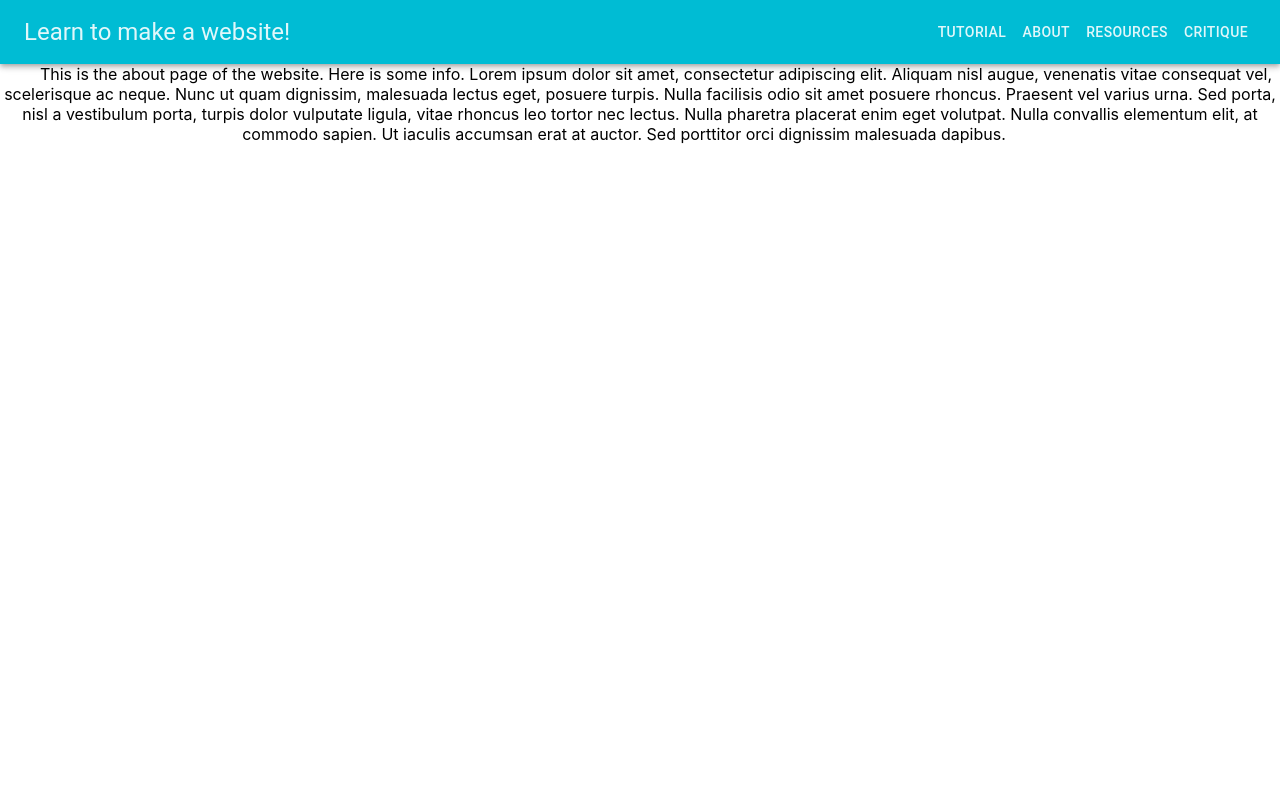
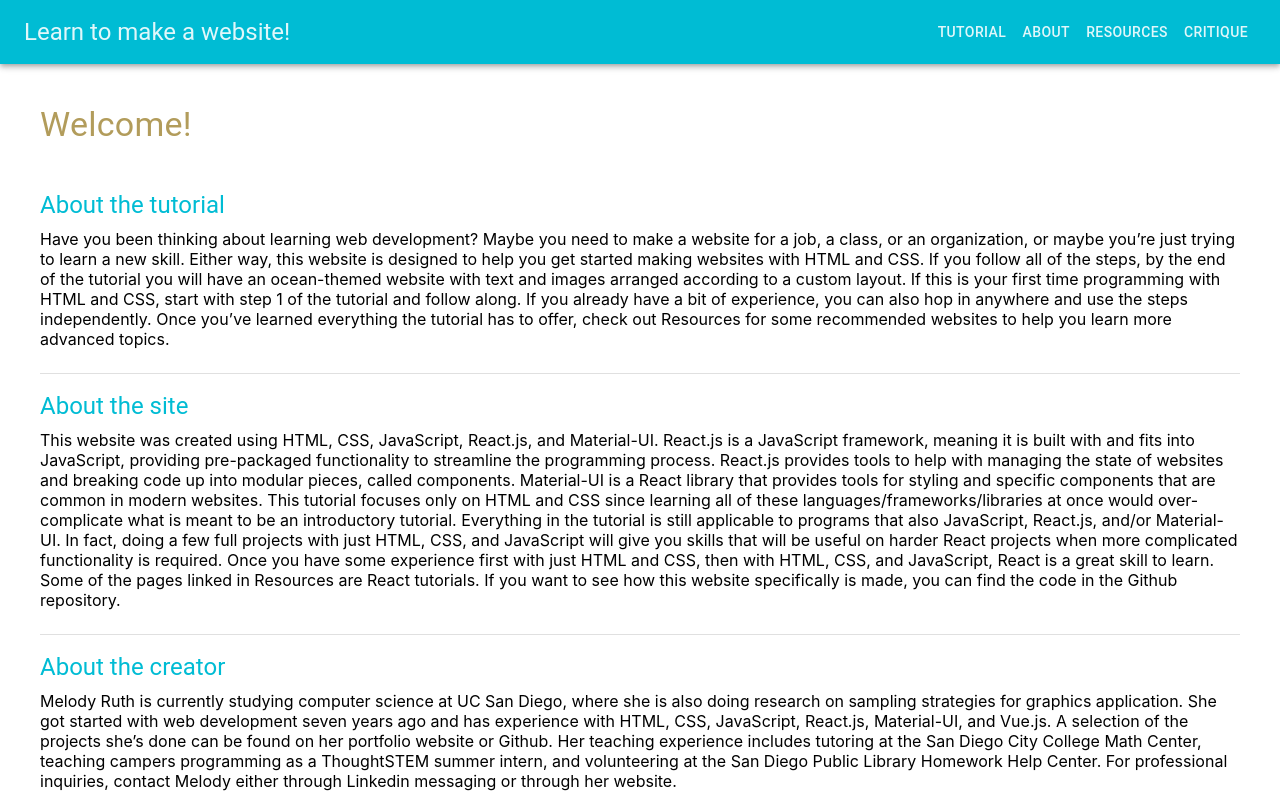
Before and after one commit to Melody-Ruth/website-tutorial, a React (Create React App) app: page /website-tutorial/about in a window 1280 px wide. Built offline with nearby package versions, Linux system fonts and the light colour scheme.

Commit message:
about page and working on refs

```diff
--- a/src/App.css
+++ b/src/App.css
@@ -38,7 +38,7 @@
 }
 
 .content {
-  overflow-y: hidden;
+  overflow-y: auto;
 }
 
 .mainContainer {
--- a/src/components/About.jsx
+++ b/src/components/About.jsx
@@ -1,18 +1,47 @@
 import React from 'react';
 import Typography from '@mui/material/Typography';
 import '../App.css';
+import './Tutorial/Tutorial.css';
+import { Divider } from '@mui/material';
 
 const About = () => {
     return (
-      <div>
-        <Typography variant="p" className="text" sx={{ p: "2em"}}>
-        This is the about page of the website. Here is some info. Lorem ipsum dolor sit amet, consectetur adipiscing elit.
-        Aliquam nisl augue, venenatis vitae consequat vel, scelerisque ac neque. Nunc ut quam dignissim, malesuada lectus eget, posuere turpis.
-        Nulla facilisis odio sit amet posuere rhoncus. Praesent vel varius urna. Sed porta, nisl a vestibulum porta, turpis dolor vulputate ligula,
-        vitae rhoncus leo tortor nec lectus. Nulla pharetra placerat enim eget volutpat.
-        Nulla convallis elementum elit, at commodo sapien. Ut iaculis accumsan erat at auctor. Sed porttitor orci dignissim malesuada dapibus.
-        </Typography>
-      </div>
+      <div className="aboutContainer">
+          <Typography variant="h4" color="secondary.dark" sx={{ mb: "0.8em"}}>
+          Welcome!
+          </Typography>
+          <div id="1.1" className="miniStep">
+            <Typography variant="h5" color="primary">
+            About the tutorial
+            </Typography>
+            <div class="stepParagraph">
+                <Typography variant="p">
+                Have you been thinking about learning web development? Maybe you need to make a website for a job, a class, or an organization, or maybe you’re just trying to learn a new skill. Either way, this website is designed to help you get started making websites with HTML and CSS. If you follow all of the steps, by the end of the tutorial you will have an ocean-themed website with text and images arranged according to a custom layout. If this is your first time programming with HTML and CSS, start with step 1 of the tutorial and follow along. If you already have a bit of experience, you can also hop in anywhere and use the steps independently. Once you’ve learned everything the tutorial has to offer, check out Resources for some recommended websites to help you learn more advanced topics.</Typography>
+            </div>
+          </div>
+          <Divider/>
+          <div id="1.2" className="miniStep">
+            <Typography variant="h5" color="primary">
+            About the site
+            </Typography>
+            <div class="stepParagraph">
+                <Typography variant="p">
+                This website was created using HTML, CSS, JavaScript, React.js, and Material-UI. React.js is a JavaScript framework, meaning it is built with and fits into JavaScript, providing pre-packaged functionality to streamline the programming process. React.js provides tools to help with managing the state of websites and breaking code up into modular pieces, called components. Material-UI is a React library that provides tools for styling and specific components that are common in modern websites. This tutorial focuses only on HTML and CSS since learning all of these languages/frameworks/libraries at once would over-complicate what is meant to be an introductory tutorial. Everything in the tutorial is still applicable to programs that also JavaScript, React.js, and/or Material-UI. In fact, doing a few full projects with just HTML, CSS, and JavaScript will give you skills that will be useful on harder React projects when more complicated functionality is required. Once you have some experience first with just HTML and CSS, then with HTML, CSS, and JavaScript, React is a great skill to learn. Some of the pages linked in Resources are React tutorials. If you want to see how this website specifically is made, you can find the code in the Github repository.
+                </Typography>
+            </div>
+          </div>
+          <Divider/>
+          <div id="1.3" className="miniStep">
+            <Typography variant="h5" color="primary">
+            About the creator
+            </Typography>
+            <div class="stepParagraph">
+                <Typography variant="p">
+                Melody Ruth is currently studying computer science at UC San Diego, where she is also doing research on sampling strategies for graphics application. She got started with web development seven years ago and has experience with HTML, CSS, JavaScript, React.js, Material-UI, and Vue.js. A selection of the projects she’s done can be found on her portfolio website or Github. Her teaching experience includes tutoring at the San Diego City College Math Center, teaching campers programming as a ThoughtSTEM summer intern, and volunteering at the San Diego Public Library Homework Help Center. For professional inquiries, contact Melody either through Linkedin messaging or through her website.
+                </Typography>
+            </div>
+          </div>
+        </div>
     )
   }
 
--- a/src/components/Tutorial/Step1.jsx
+++ b/src/components/Tutorial/Step1.jsx
@@ -1,4 +1,4 @@
-import React, { useState } from 'react';
+import React, { useState, useEffect, useRef } from 'react';
 import Card from '@mui/material/Card';
 import List from '@mui/material/List';
 import ListItem from '@mui/material/ListItem';
@@ -8,13 +8,45 @@ import '../../App.css';
 import './Tutorial.css';
 import { Divider } from '@mui/material';
 
-const Step1 = () => {
+const Step1 = (props) => {
+    const ref1 = React.createRef();
+    const ref2 = React.createRef();
+    const ref3 = React.createRef();
+    const [stepRefs, setStepRefs] = useState([]);
+    /*const [stepRefs, setStepRefs] = useState([React.createRef(), React.createRef(), React.createRef()]);
+    //const itemsRef = useRef([]);
+    const testRef = React.createRef();
+    const testRef2 = React.createRef();
+    const testRef3 = React.createRef();
+    const testRefList = [testRef, testRef2, testRef3];
+    useEffect(() => {
+        setStepRefs([testRef, testRef2, testRef3]);
+        console.log("loading up");
+        console.log(testRef);
+        console.log(stepRefs[0]);
+        console.log(testRefList);
+        //setStepRefs([useRef(null), useRef(null), useRef(null)]);
+        //props.setRefs(stepRefs);
+        //console.log(stepRefs);
+        //stepRef.current = itemsRef.current.slice(0, props.items.length);
+        //itemsRef.current = itemsRef.current.slice(0, 3);
+        //console.log(itemsRef);
+        console.log(stepRefs);
+        props.setRefs(stepRefs);
+    });*/
+    useEffect(() => {
+        console.log(ref1);
+        //let testVar = [];
+        //stepRefs = [ref1];
+        setStepRefs([ref1]);
+        console.log(stepRefs[0]);
+    }, []);
     return (
         <div className="stepContainer">
           <Typography variant="h4" color="secondary.dark" sx={{ mb: "0.8em"}}>
           Step 1: Hello, World!
           </Typography>
-          <div id="1.1" className="miniStep">
+          <div id="1.1" className="miniStep" ref={ref1}>
             <Typography variant="h5" color="primary">
             1.1 Your first website
             </Typography>
@@ -47,7 +79,7 @@ const Step1 = () => {
             </div>
           </div>
           <Divider/>
-          <div id="1.2" className="miniStep">
+          <div id="1.2" className="miniStep"  ref={ref2}>
             <Typography variant="h5" color="primary">
             1.2 Anatomy of an HTML file
             </Typography>
@@ -71,7 +103,7 @@ const Step1 = () => {
             </div>
           </div>
           <Divider/>
-          <div id="1.3" className="miniStep">
+          <div id="1.3" className="miniStep" ref={ref3}>
             <Typography variant="h5" color="primary">
             1.3 Text tags
             </Typography>
--- a/src/components/Tutorial/Tutorial.css
+++ b/src/components/Tutorial/Tutorial.css
@@ -20,6 +20,14 @@
     overflow-y: scroll;
 }
 
+.aboutContainer {
+    display: flex;
+    flex-direction: column;
+    padding: 2.5rem;
+    text-align: left;
+    overflow-y: auto;
+}
+
 .miniStep {
     margin-bottom: 1em;
     margin-top: 1em;
--- a/src/components/Tutorial/Tutorial.jsx
+++ b/src/components/Tutorial/Tutorial.jsx
@@ -1,4 +1,4 @@
-import React, { useState } from 'react';
+import React, { useState, useEffect } from 'react';
 import Card from '@mui/material/Card';
 import List from '@mui/material/List';
 import ListItem from '@mui/material/ListItem';
@@ -12,8 +12,10 @@ import Step2 from './Step2';
 import Step3 from './Step3';
 
 const Tutorial = () => {
-    const [selectedStep, setSelectedStep] = useState({id: 0, component: <Step1/>});
+    const [selectedStep, setSelectedStep] = useState({id: 0, component: <div/>, refs: null});
     const changeStep = (newId) => {
+      //console.log("Trying to set up");
+      //console.log("Before: "+selectedStep.refs);
       if (newId ==0) {
         setSelectedStep({...selectedStep, id: newId, component: <Step1/>});
       } else if (newId == 1) {
@@ -21,11 +23,33 @@ const Tutorial = () => {
       } if (newId == 2) {
         setSelectedStep({...selectedStep, id: newId, component: <Step3/>});
       }
+      //console.log(selectedStep.component);
+      //console.log("After: "+selectedStep.refs);
     }
+    /*const setRefs = (newRefs) => {
+      //console.log("Hello????");
+      console.log("Trying to set");
+      console.log(newRefs);
+      setSelectedStep({...selectedStep, refs: newRefs});
+      //console.log("Setting refs");
+    }
+    const scrollToStep = (id, stepNum) => {
+      console.log("Trying to scroll");
+      console.log(selectedStep.refs);
+      //console.log(stepNum);
+      selectedStep.refs[stepNum].current.scrollIntoView({ behavior: 'smooth' });
+    }*/
+    useEffect(() => {
+      changeStep(0);
+    },[]);
     return (
       <div id="tutorialMainDiv">
         <TutorialDrawer clickFunction={changeStep} selectedId={selectedStep.id}/>
         {selectedStep.component}
+        {/*React.cloneElement(
+          selectedStep.component,
+          { setRefs: setRefs }
+        )*/}
       </div>
     )
   }
--- a/src/components/Tutorial/TutorialDrawer.jsx
+++ b/src/components/Tutorial/TutorialDrawer.jsx
@@ -1,4 +1,4 @@
-import React, { useState } from 'react';
+import React, { useState, useRef } from 'react';
 import Card from '@mui/material/Card';
 import List from '@mui/material/List';
 import ListItem from '@mui/material/ListItem';
@@ -14,6 +14,10 @@ const TutorialDrawer = (props) => {
         {text: 'Step 2: Links and Images', steps: ['2.1', '2.2']},
         {text: 'Step 3: Divs and Positioning', steps: []}
     ]);
+    const myRef = useRef(null);
+    const executeScroll = () => {
+        myRef.current.scrollIntoView();
+    }
     return (
         <Card
             id="tutorialDrawer"
```
